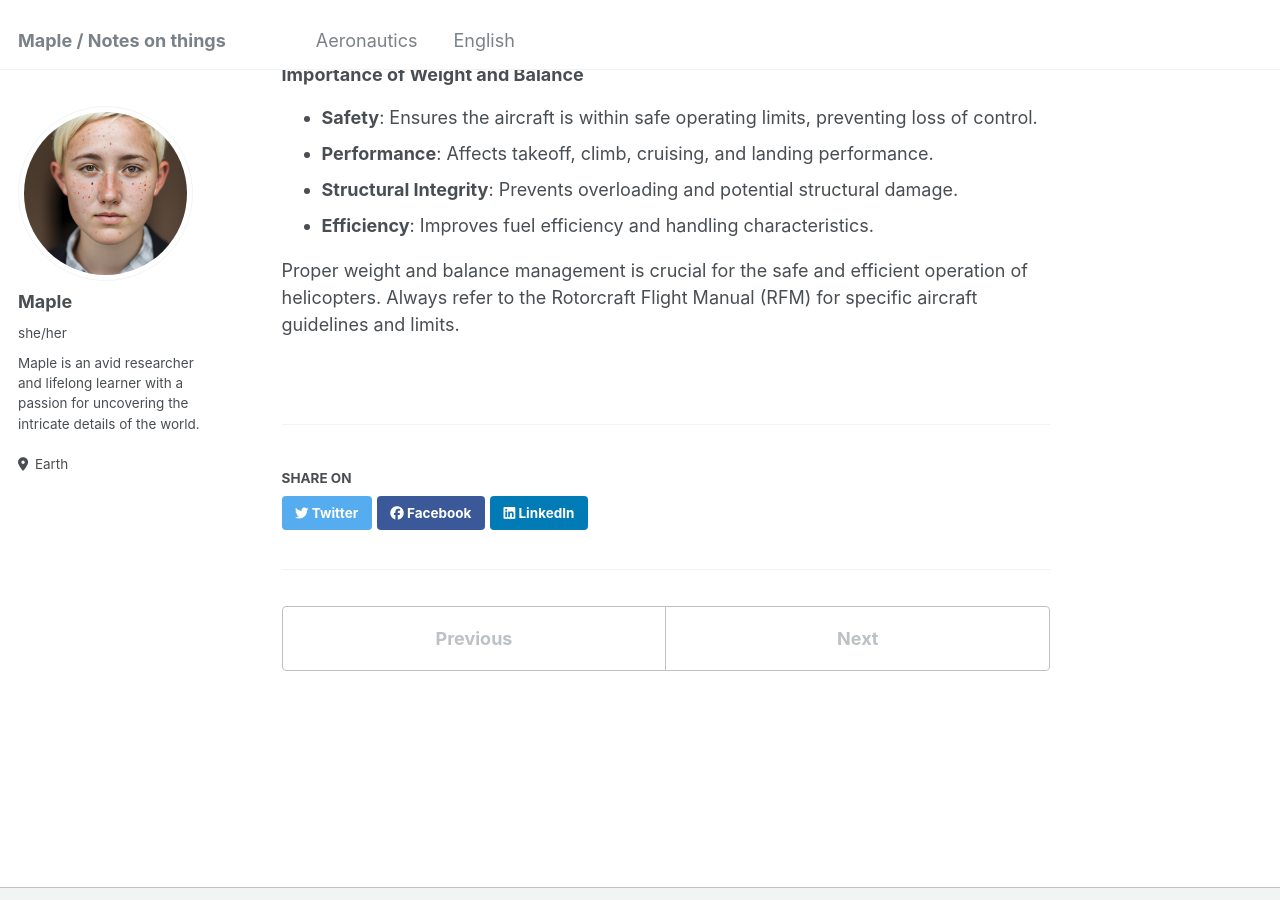
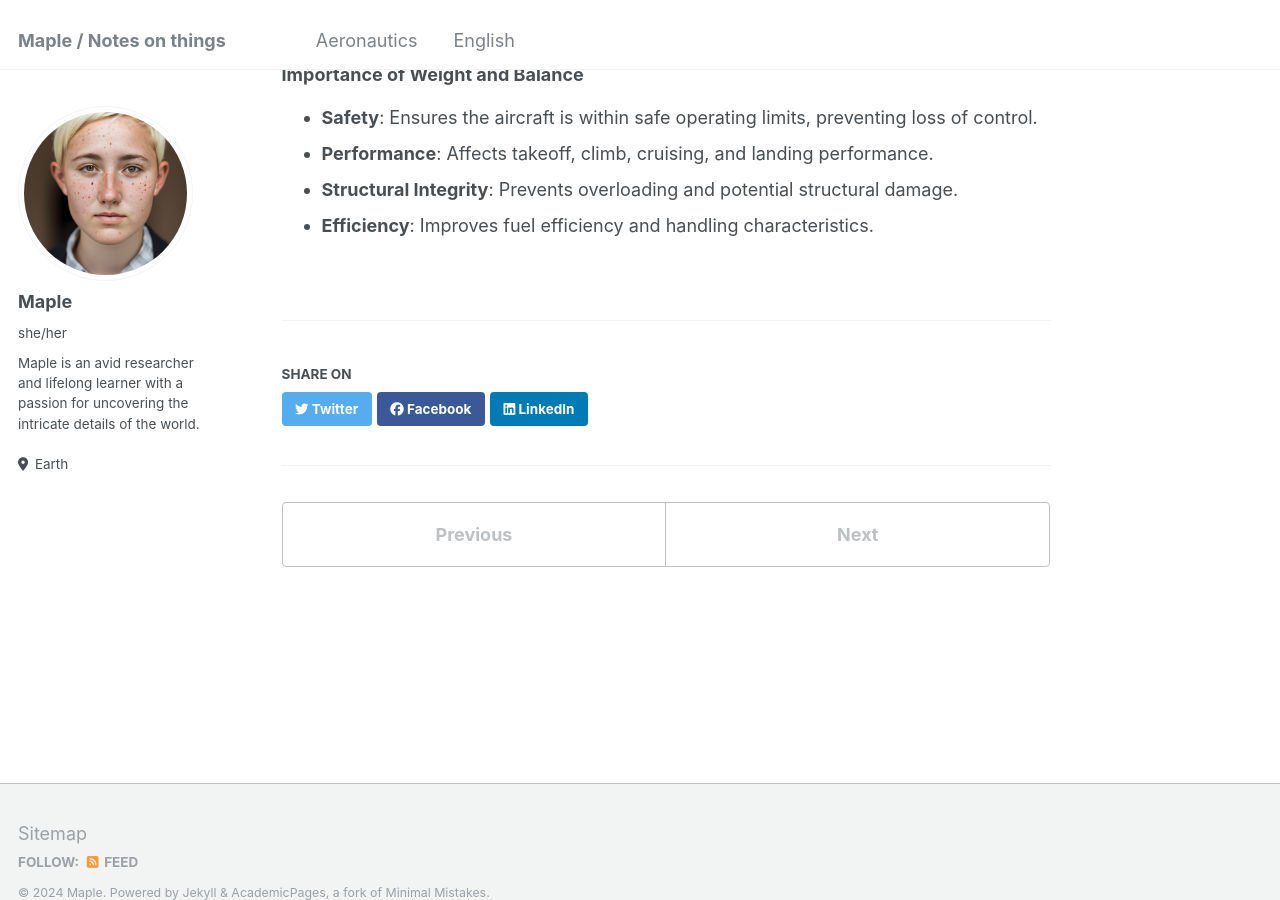
Before and after one commit to Mapleheart-LLC/Mapleheart-llc.github.io, a Jekyll site: the page built from _aeronautics/moment.md, in a window 1280 px wide and 900 px high, scrolled down 2529 px. Built offline with Jekyll 4.4.1, drawn with Linux system fonts in a browser that asks for light colours; part of the change alters nothing that is shown.

Commit message:
modified:   _aeronautics/moment.md

```diff
--- a/_aeronautics/moment.md
+++ b/_aeronautics/moment.md
@@ -3,8 +3,9 @@ title: "Moment"
 collection: publications
 permalink: /aeronautics/moment
 excerpt: 'In aviation, the concept of moment is essential for understanding how weight distribution affects an aircraft's balance and control. Proper weight and balance calculations ensure that the aircraft operates within safe limits, providing stability and controllability during flight.'
-date: 2024-05-05
+date: 2024-05-06
 ---
+
 ### Moment in Aviation
 
 In aviation, the concept of moment is essential for understanding how weight distribution affects an aircraft's balance and control. Proper weight and balance calculations ensure that the aircraft operates within safe limits, providing stability and controllability during flight.
@@ -81,5 +82,3 @@ The CG is located 24.63 inches from the reference datum.
 - **Performance**: Affects takeoff, climb, cruising, and landing performance.
 - **Structural Integrity**: Prevents overloading and potential structural damage.
 - **Efficiency**: Improves fuel efficiency and handling characteristics.
-
-Proper weight and balance management is crucial for the safe and efficient operation of helicopters. Always refer to the Rotorcraft Flight Manual (RFM) for specific aircraft guidelines and limits.
```
